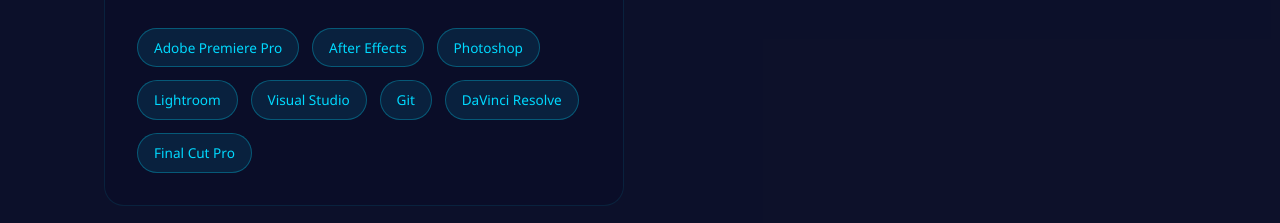
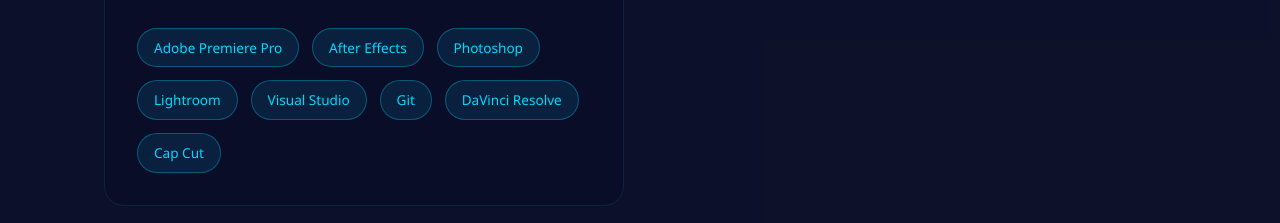
Before and after one commit to ahmedredaaboudihaj/ahmedredaaboudihaj.github.io, a plain HTML site: page index.html in a window 1280 px wide. Shown: the part 2540-2763 px from the top of the page. Drawn offline with Linux system fonts and the light colour scheme.

Commit message:
Replace 'Final Cut Pro' with 'Cap Cut'

```diff
--- a/index.html
+++ b/index.html
@@ -256,7 +256,7 @@
                         <span class="tool-tag">Visual Studio</span>
                         <span class="tool-tag">Git</span>
                         <span class="tool-tag">DaVinci Resolve</span>
-                        <span class="tool-tag">Final Cut Pro</span>
+                        <span class="tool-tag">Cap Cut</span>
                     </div>
                 </div>
             </div>
```
